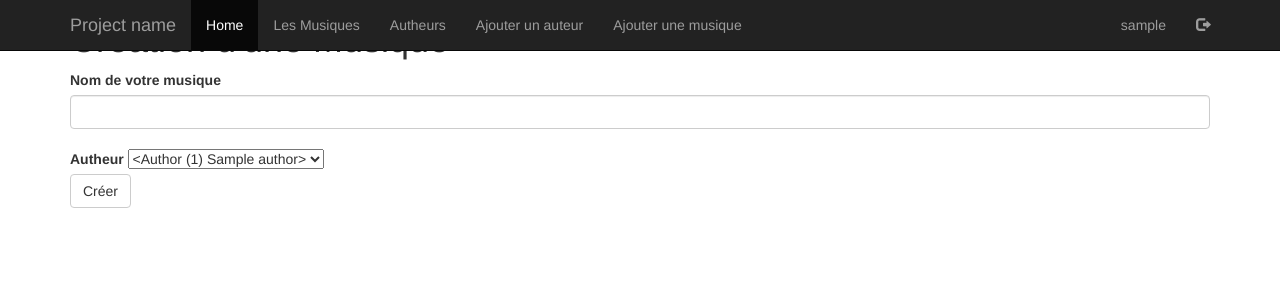
After one commit to Effobless2/SongSites, a Flask app: page /new/music/ in a window 1280 px wide. The commit adds this page. Shown: the top 300 px of the page. Run offline with Flask 2, Linux system fonts and the light colour scheme; a user stored in the database is signed in; tables that the repository leaves empty hold one stand-in row (values such as "Sample post"); some libraries are stand-ins or nearby versions.

Commit message:
création musique ok

```diff
--- a/SiteApp/songs/models.py
+++ b/SiteApp/songs/models.py
@@ -22,9 +22,7 @@ class Music(db.Model):
     Create an instance of Music
     """
     id        = db.Column(db.Integer, primary_key=True)
-    price     = db.Column(db.Float)
     title     = db.Column(db.String(100))
-    url       = db.Column(db.String(100))
     img       = db.Column(db.String(100))
     author_id = db.Column(db.Integer, db.ForeignKey("author.id"))
     author    = db.relationship("Author",
--- a/SiteApp/songs/templates/base.html
+++ b/SiteApp/songs/templates/base.html
@@ -27,6 +27,7 @@
            <li><a href="{{ url_for('musics') }}">Les Musiques</a></li>
            <li><a href="{{ url_for('authors') }}">Autheurs</a></li>
            <li><a href="{{ url_for('new_author') }}">Ajouter un auteur</a></li>
+           <li><a href="{{ url_for('new_music') }}">Ajouter une musique</a></li>
          </ul>
          <ul class = "nav navbar-nav navbar-right">
            {% if current_user.is_authenticated %}
--- /dev/null
+++ b/SiteApp/songs/templates/new-music.html
@@ -0,0 +1,39 @@
+{% extends "base.html" %}
+{% block main %}
+<h1> Création d'une Musique </h1>
+<form role = "form" method = "POST"
+                    action = "{{ url_for('new_music_saving') }}">
+  {{ form.hidden_tag() }}
+  <div class =
+       {% if form.musicName.errors or form.author.errors %}
+       "form-creation has-errors"
+       {% else %}
+       "form-creation"
+       {% endif %}
+       >
+    {{ form.musicName.label }}
+    {{ form.musicName(size = 20,
+                     class_ = "form-control") }}
+    </br>
+    {{ form.author.label }}
+    {{ form.author(class_ = "form_control") }}
+
+  </div>
+  {% if form.musicName.errors %}
+  <ul class = "list-group">
+    {% for e in form.musicName.errors %}
+    <li class = "list-group-item list-group-item-danger">{{ e }}</li>
+    {% endfor %}
+  </ul>
+  {% elif form.author.errors %}
+  <ul class = "list-group">
+    {% for e in form.author.errors %}
+    <li class = "list-group-item list-group-item-danger">{{ e }}</li>
+    {% endfor %}
+  {% endif %}
+  </ul>
+  <input class = "btn btn-default"
+         type  = "submit"
+         value = "Créer">
+</form>
+{% endblock %}
--- a/SiteApp/songs/views.py
+++ b/SiteApp/songs/views.py
@@ -4,10 +4,10 @@ from flask_bootstrap import Bootstrap
 from flask_login import current_user, login_required, login_user, logout_user
 from flask_wtf import FlaskForm
 from hashlib import sha256
-from .models import Author, get_sample, get_authors, get_author, User
+from .models import Author, get_sample, get_authors, get_author, User, Music
 from wtforms import StringField, HiddenField, PasswordField
 from wtforms.validators import DataRequired
-
+from wtforms.ext.sqlalchemy.fields import QuerySelectField
 
 class LoginForm(FlaskForm):
     username = StringField("Username")
@@ -35,6 +35,11 @@ class UserForm(FlaskForm):
 
     def passwordConfirmed(self):
         return self.password.data == self.confirm.data
+
+class MusicForm(FlaskForm):
+    id = HiddenField("id")
+    musicName = StringField("Nom de votre musique")
+    author = QuerySelectField("Autheur",query_factory = lambda : Author.query.all())
 
 @app.route("/")
 def home():
@@ -131,7 +136,7 @@ def logout():
     logout_user()
     return redirect(url_for("home"))
 
-@app.route("/new-profile/")
+@app.route("/new/profile/")
 def new_profile():
     f = UserForm()
     return render_template(
@@ -153,4 +158,24 @@ def save_new_profile():
         "new-profile.html",
         form = f)
 
+@app.route("/new/music/")
+@login_required
+def new_music():
+    f = MusicForm()
+    return render_template(
+        "new-music.html",
+        form = f)
+
+@app.route("/new/music/saving", methods = ("POST",))
+@login_required
+def new_music_saving():
+    f = MusicForm()
+    if f.validate_on_submit():
+        m = Music(title = f.musicName.data, author_id = f.author.data.id)
+        db.session.add(m)
+        db.session.commit()
+        return redirect(url_for('home'))
+    return render_template(
+        "new-music.html")
+
 Bootstrap(app)
```
Also changed, not shown: SiteApp/songs/commands.py (+3 -5 lines).
